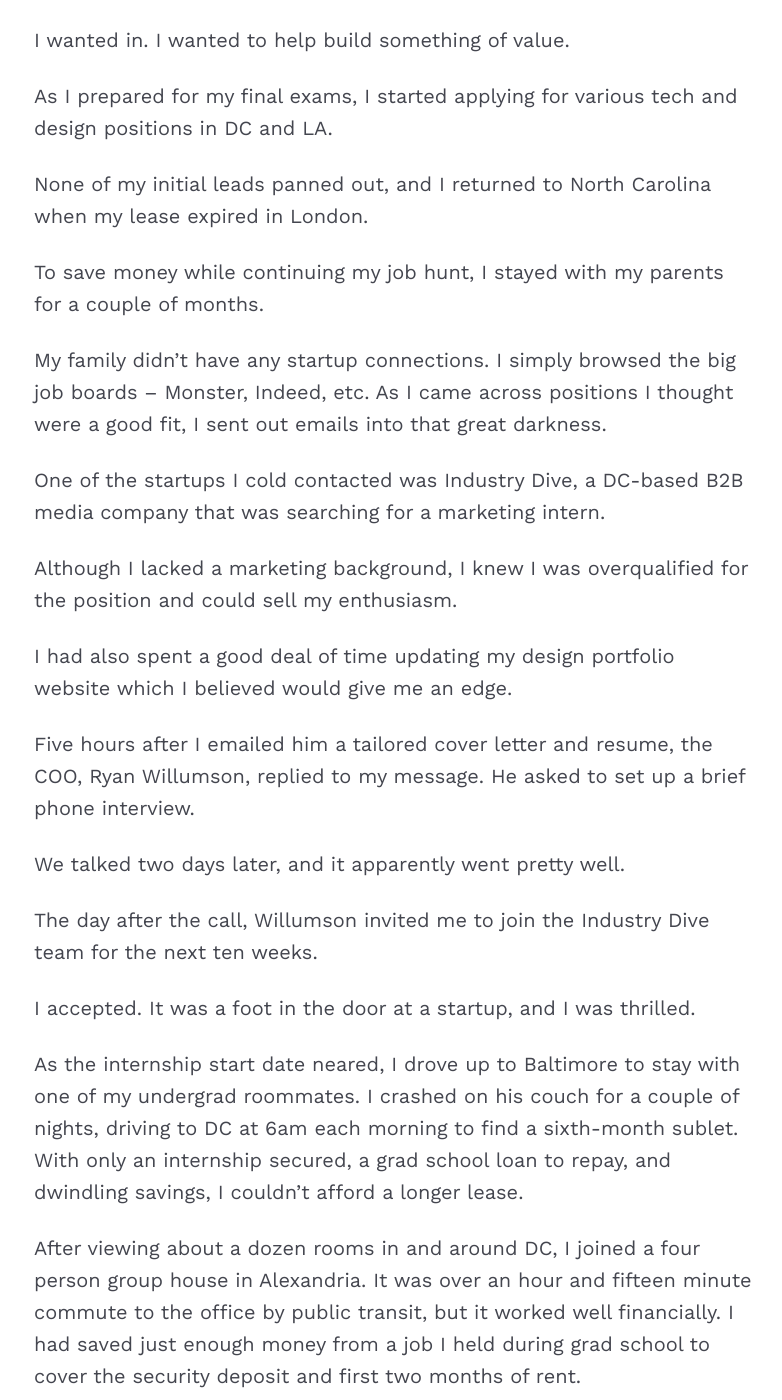
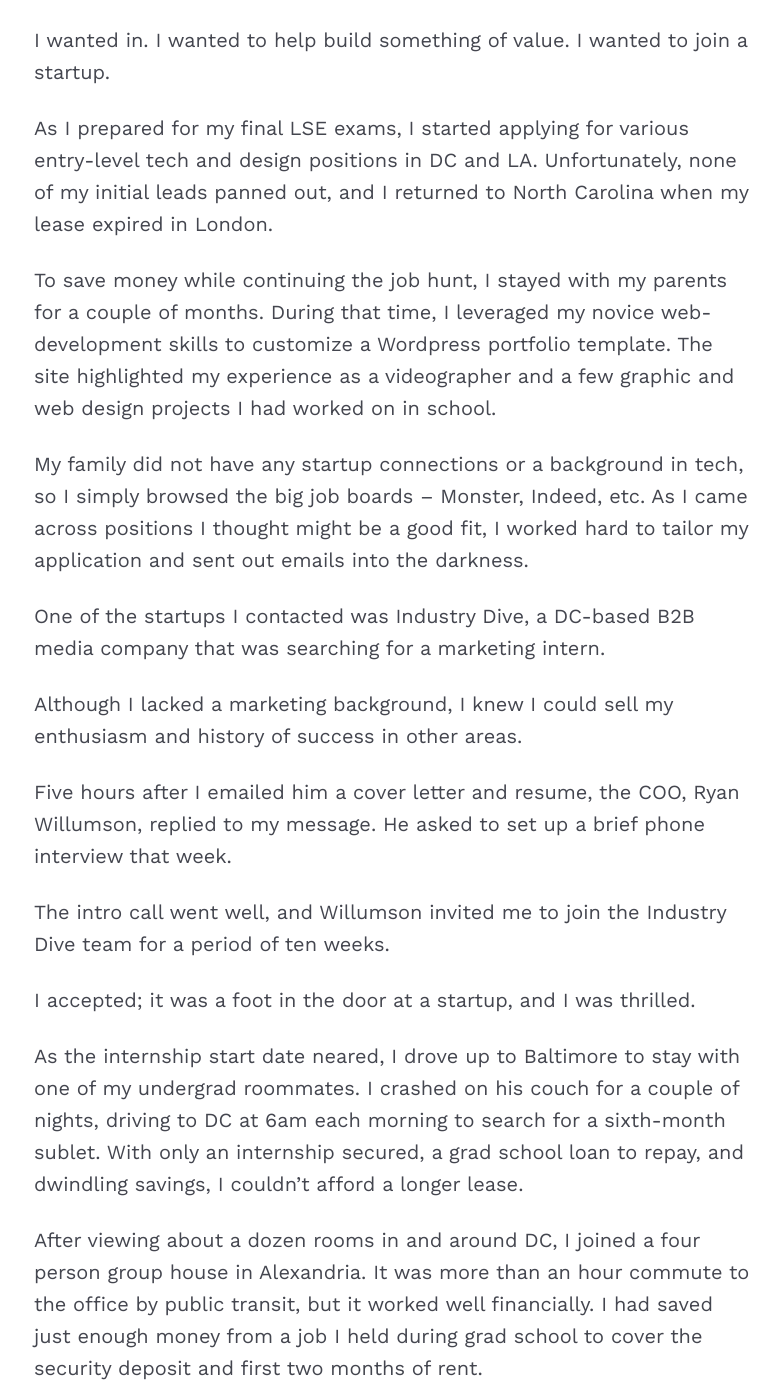
Before and after one commit to mcknightlabs/rtmup, a Jekyll site: the page built from _posts/tech-design/2018-02-05-startupjob.md, in a window 1280 px wide and 1400 px high, scrolled down 1109 px. Shown: the whole window, without its empty margins (246-1028 px from the left). Built offline with Jekyll 4.4.1, drawn with Linux system fonts in a browser that asks for light colours; comment, search, counter and statistics services are not loaded; some of the changed text lies outside the part shown.

Commit message:
updates startup job post

```diff
--- a/_posts/tech-design/2018-02-05-startupjob.md
+++ b/_posts/tech-design/2018-02-05-startupjob.md
@@ -25,35 +25,29 @@
 
 <hr>
 
-**Rewind to late 2011.** While researching Internet governance during grad school at LSE, I came across the backstories of high-achieving startup founders like Elon Musk and Jeff Bezos. I was awestruck and inspired; it seemed like these people were actually moving the needle, creating meaningful change.
+**Rewind to late 2011.** While researching Internet governance during grad school at LSE, I came across the backstories of high-achieving startup founders like Elon Musk and Jeff Bezos. I was awestruck and inspired; it seemed like these people were actually moving the needle, creating meaningful change in the world.
 
-I wanted in. I wanted to help build something of value.
+I wanted in. I wanted to help build something of value. I wanted to join a startup.
 
-As I prepared for my final exams, I started applying for various tech and design positions in DC and LA.
+As I prepared for my final LSE exams, I started applying for various entry-level tech and design positions in DC and LA. Unfortunately, none of my initial leads panned out, and I returned to North Carolina when my lease expired in London.
 
-None of my initial leads panned out, and I returned to North Carolina when my lease expired in London.
+To save money while continuing the job hunt, I stayed with my parents for a couple of months. During that time, I leveraged my novice web-development skills to customize a Wordpress portfolio template. The site highlighted my experience as a videographer and a few graphic and web design projects I had worked on in school.
 
-To save money while continuing my job hunt, I stayed with my parents for a couple of months.
+My family did not have any startup connections or a background in tech, so I simply browsed the big job boards – Monster, Indeed, etc. As I came across positions I thought might be a good fit, I worked hard to tailor my application and sent out emails into the darkness.
 
-My family didn't have any startup connections. I simply browsed the big job boards – Monster, Indeed, etc. As I came across positions I thought were a good fit, I sent out emails into that great darkness.
+One of the startups I contacted was Industry Dive, a DC-based B2B media company that was searching for a marketing intern.
 
-One of the startups I cold contacted was Industry Dive, a DC-based B2B media company that was searching for a marketing intern.
+Although I lacked a marketing background, I knew I could sell my enthusiasm and history of success in other areas.
 
-Although I lacked a marketing background, I knew I was overqualified for the position and could sell my enthusiasm.
+Five hours after I emailed him a cover letter and resume, the COO, Ryan Willumson, replied to my message. He asked to set up a brief phone interview that week.
 
-I had also spent a good deal of time updating my design portfolio website which I believed would give me an edge.
+The intro call went well, and Willumson invited me to join the Industry Dive team for a period of ten weeks.
 
-Five hours after I emailed him a tailored cover letter and resume, the COO, Ryan Willumson, replied to my message. He asked to set up a brief phone interview.
+I accepted; it was a foot in the door at a startup, and I was thrilled.
 
-We talked two days later, and it apparently went pretty well.
+As the internship start date neared, I drove up to Baltimore to stay with one of my undergrad roommates. I crashed on his couch for a couple of nights, driving to DC at 6am each morning to search for a sixth-month sublet. With only an internship secured, a grad school loan to repay, and dwindling savings, I couldn't afford a longer lease.
 
-The day after the call, Willumson invited me to join the Industry Dive team for the next ten weeks.
-
-I accepted. It was a foot in the door at a startup, and I was thrilled.
-
-As the internship start date neared, I drove up to Baltimore to stay with one of my undergrad roommates. I crashed on his couch for a couple of nights, driving to DC at 6am each morning to find a sixth-month sublet. With only an internship secured, a grad school loan to repay, and dwindling savings, I couldn't afford a longer lease.
-
-After viewing about a dozen rooms in and around DC, I joined a four person group house in Alexandria. It was over an hour and fifteen minute commute to the office by public transit, but it worked well financially. I had saved just enough money from a job I held during grad school to cover the security deposit and first two months of rent.
+After viewing about a dozen rooms in and around DC, I joined a four person group house in Alexandria. It was more than an hour commute to the office by public transit, but it worked well financially. I had saved just enough money from a job I held during grad school to cover the security deposit and first two months of rent.
 
 A few weeks into the internship, the founders approached me about the possibility of a full-time position. They told me to come back to them with a salary number by the end of the week.
 
```
